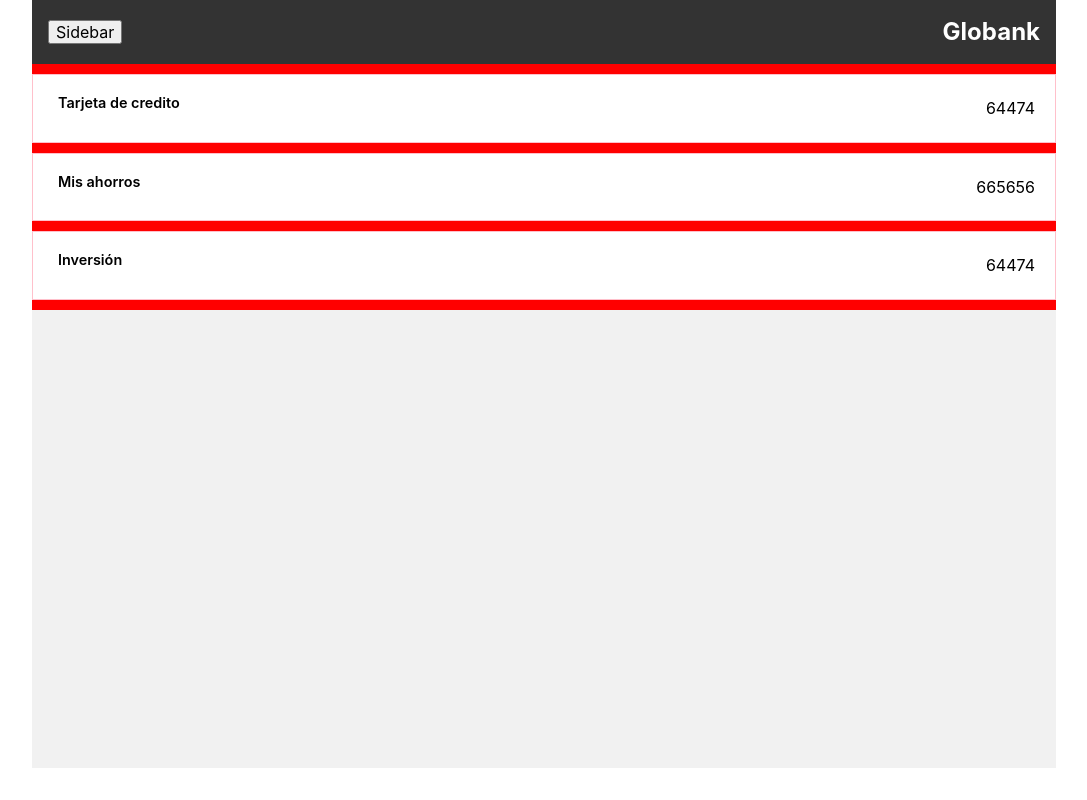
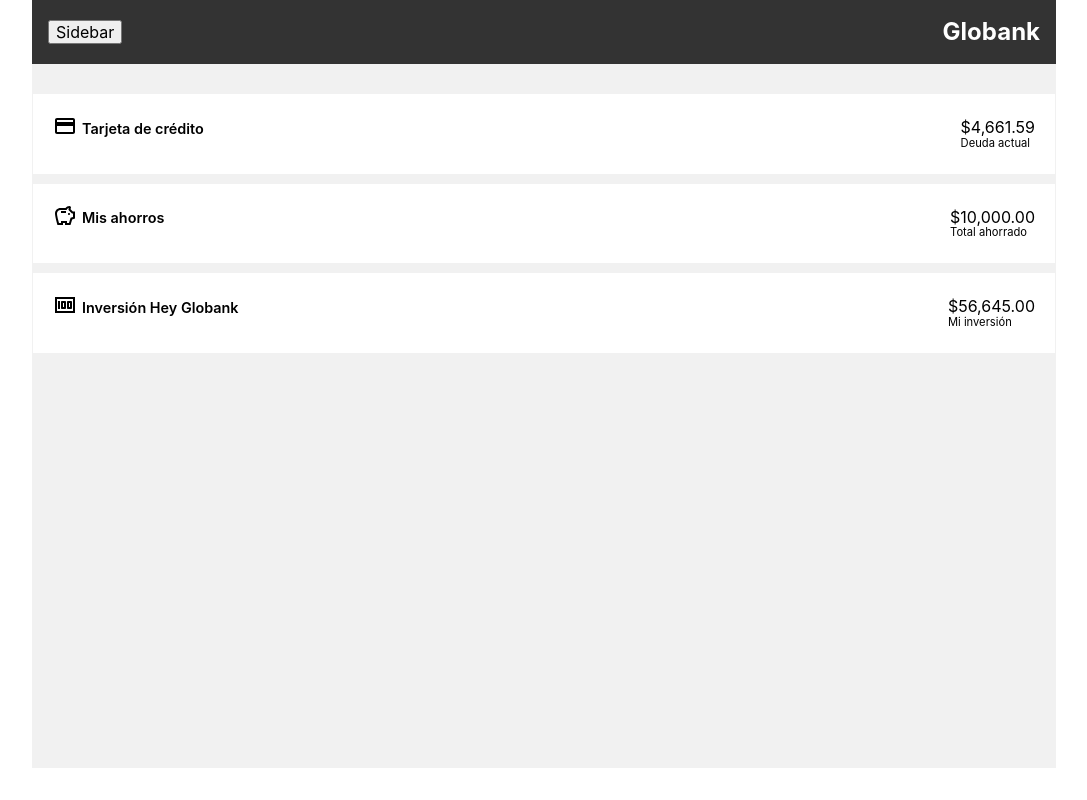
Before and after one commit to xcheckbox/globank, a React (Create React App) app: page / in a window 1280 px wide. Shown: the whole page, without its empty margins (96-1183 px from the left). Built offline with nearby package versions, Linux system fonts and the light colour scheme; data requests are answered from the project's data file.

Commit message:
dashboard has connected

```diff
--- /dev/null
+++ b/data/db.json
@@ -0,0 +1,80 @@
+{
+  "users": [
+    {
+      "id": 1,
+      "user": "Sergio PG",
+      "email": "sergio@gmail.com"
+    }
+  ],
+  "accounts": [
+    {
+      "id": 1,
+      "type": "checking_account",
+      "balance": 4661.59,
+      "label": "Tarjeta de crédito",
+      "description": "Deuda actual",
+      "actions": [
+        { "id": "1", "type": "update_account", "label": "Actualizar" }
+      ],
+      "account_detail": [
+        { "id": 1, "label": "Monto al vencimiento", "value": "$2555,555" },
+        { "id": 2, "label": "Plazo en días", "value": "7" },
+        { "id": 3, "label": "Interes neto", "value": "9.85% ($400.33)" },
+        { "id": 4, "label": "Interes bruto", "value": "10% ($420.33)" },
+        { "id": 5, "label": "ISR", "value": "0.15% ($8.02)" }
+      ],
+      "transactions": [
+        { "id": 1, "date": "2022-01-01", "description": "Product 1", "amount": -5000.00 },
+        { "id": 2, "date": "2022-02-01", "description": "Product 2", "amount": 5000.00 },
+        { "id": 3, "date": "2022-03-01", "description": "Product 3", "amount": 5000.00 },
+        { "id": 4, "date": "2022-04-01", "description": "Product 4", "amount": 5000.00 }
+      ]
+    },
+    {
+      "id": 1,
+      "type": "saving_account",
+      "balance": 10000,
+      "label": "Mis ahorros",
+      "description": "Total ahorrado",
+      "actions": [
+        { "id": "1", "type": "update_account", "label": "Actualizar" }
+      ],
+      "account_detail": [
+        { "id": 1, "label": "Monto al vencimiento", "value": "$2555,555" },
+        { "id": 2, "label": "Plazo en días", "value": "7" },
+        { "id": 3, "label": "Interes neto", "value": "9.85% ($400.33)" },
+        { "id": 4, "label": "Interes bruto", "value": "10% ($420.33)" },
+        { "id": 5, "label": "ISR", "value": "0.15% ($8.02)" }
+      ],
+      "transactions": [
+        { "id": 1, "date": "2022-01-01", "description": "Product 1", "amount": -5000 },
+        { "id": 2, "date": "2022-02-01", "description": "Product 2", "amount": 5000 },
+        { "id": 3, "date": "2022-03-01", "description": "Product 3", "amount": 5000 },
+        { "id": 4, "date": "2022-04-01", "description": "Product 4", "amount": 5000 }
+      ]
+    },
+    {
+      "id": 1,
+      "type": "investment_account",
+      "balance": 56645,
+      "label": "Inversión Hey Globank",
+      "description": "Mi inversión",
+      "actions": [
+        { "id": "1", "type": "update_account", "label": "Actualizar" }
+      ],
+      "account_detail": [
+        { "id": 1, "label": "Monto al vencimiento", "value": "$2555,555" },
+        { "id": 2, "label": "Plazo en días", "value": "7" },
+        { "id": 3, "label": "Interes neto", "value": "9.85% ($400.33)" },
+        { "id": 4, "label": "Interes bruto", "value": "10% ($420.33)" },
+        { "id": 5, "label": "ISR", "value": "0.15% ($8.02)" }
+      ],
+      "transactions": [
+        { "id": 1, "date": "2022-01-01", "description": "Product 1", "amount": -5000.00 },
+        { "id": 2, "date": "2022-02-01", "description": "Product 2", "amount": 5000.00 },
+        { "id": 3, "date": "2022-03-01", "description": "Product 3", "amount": 5000.00 },
+        { "id": 4, "date": "2022-04-01", "description": "Product 4", "amount": 5000.00 }
+      ]
+    }
+  ]
+}
--- a/package.json
+++ b/package.json
@@ -19,7 +19,8 @@
     "start": "react-scripts start",
     "build": "react-scripts build",
     "test": "react-scripts test",
-    "eject": "react-scripts eject"
+    "eject": "react-scripts eject",
+    "backend": "json-server --watch data/db.json --port=3001"
   },
   "eslintConfig": {
     "extends": [
@@ -38,5 +39,8 @@
       "last 1 firefox version",
       "last 1 safari version"
     ]
+  },
+  "devDependencies": {
+    "json-server": "^0.17.2"
   }
 }
--- a/src/components/molecules/AccountCard/index.js
+++ b/src/components/molecules/AccountCard/index.js
@@ -22,7 +22,7 @@
         </StyledAccountNumber>
         <StyledBalance>
           <Amount validate={validateAmount} amount={balance} />
-          {description && <p className='description'>Total ahorrado</p>}
+          {description && <p className='description'>{description}</p>}
         </StyledBalance>
       </Styler>
     </>
--- a/src/components/molecules/AccountCard/index.styled.js
+++ b/src/components/molecules/AccountCard/index.styled.js
@@ -7,7 +7,6 @@
   align-items: center;
   padding: 20px;
   margin: 10px 0;
-  border: 1px solid pink;
   cursor: pointer;
 `;
 
--- a/src/components/organisms/Accounts/index.js
+++ b/src/components/organisms/Accounts/index.js
@@ -1,9 +1,12 @@
 
-import React, { useState } from 'react';
+import React from 'react';
 import { useNavigate } from 'react-router-dom';
 import { AccountCard } from 'components/molecules/AccountCard';
+import { formatCurrency } from 'utils/formatCurrency';
+import { MdOutlineSavings, MdCreditCard, MdMoney, MdOutlineMonetizationOn } from "react-icons/md";
+import { StyledAccounts } from './index.styled';
 
-export const Accounts = () => {
+export const Accounts = ({ accounts }) => {
 
   const navigate = useNavigate();
 
@@ -11,25 +14,31 @@
     navigate(`/account/${id}`)
   }
 
+  const mapperIcon = {
+    'checking_account': <MdCreditCard />,
+    'saving_account': <MdOutlineSavings />,
+    'investment_account': <MdMoney />,
+  }
+
   return (
-    <div>
-      <AccountCard
-        title={'Tarjeta de credito'}
-        balance={'64474'}
-        onClick={() => handleNavigate('credit')}
-      />
+    <StyledAccounts>
+      {
+        accounts?.map((account) => {
 
-      <AccountCard
-        title={'Mis ahorros'}
-        balance={'665656'}
-        onClick={() => handleNavigate('saving')}
-      />
+          const { type, balance, label, description } = account;
 
-      <AccountCard
-        title={'Inversión'}
-        balance={'64474'}
-        onClick={() => handleNavigate('investment')}
-      />
-    </div>
+          return (
+            <AccountCard
+              key={type}
+              title={label}
+              balance={formatCurrency(balance)}
+              description={description}
+              Icon={mapperIcon[type]}
+              onClick={() => handleNavigate('credit')}
+            />
+          )
+        })
+      }
+    </StyledAccounts>
   )
 }
--- /dev/null
+++ b/src/components/organisms/Accounts/index.styled.js
@@ -0,0 +1,6 @@
+import styled from 'styled-components';
+
+export const StyledAccounts = styled.div`
+  margin-top: 30px;
+  padding: 0 1px;
+`;
--- /dev/null
+++ b/src/hooks/useFetch.js
@@ -0,0 +1,45 @@
+import { useEffect, useState } from "react";
+
+export const useFetch = (url) => {
+  const [state, setState] = useState({
+    data: null,
+    isLoading: true,
+    hasError: null
+  })
+
+  const fetchData = async () => {
+
+    setState({
+      ...state,
+      isLoading: true
+    })
+
+    try {
+      const response = await fetch(url);
+      const data = await response.json();
+
+      setState({
+        data,
+        isLoading: false,
+        hasError: null
+      })
+
+    } catch (error) {
+      setState({
+        ...state,
+        hasError: true
+      })
+    }
+  }
+
+  useEffect(() => {
+    fetchData()
+  }, [url])
+
+
+  return {
+    data: state.data,
+    isLoading: state.isLoading,
+    hasError: state.hasError
+  }
+}
--- a/src/pages/DashboardPage/DashboardPage.js
+++ b/src/pages/DashboardPage/DashboardPage.js
@@ -4,7 +4,7 @@
 
 const DashboardPage = () => {
   return (
-    <div style={{ backgroundColor: 'red' }}>
+    <div>
       <div className='dashboard-container'>
         <Dashboard />
       </div>
--- a/src/pages/DashboardPage/index.js
+++ b/src/pages/DashboardPage/index.js
@@ -4,14 +4,18 @@
 import { Navbar } from 'shared/Navbar';
 import { Sidebar } from 'shared/SideBar/Sidebar';
 import styled from 'styled-components';
+import { useFetch } from 'hooks/useFetch';
 
 export const Dashboard = () => {
 
+  const API_URL = process.env.REACT_APP_API_URL;
   const [isOpenSidebar, setIsOpenSidebar] = useState(false);
 
   const handleSidebar = () => {
     setIsOpenSidebar(!isOpenSidebar)
   }
+
+  const { isLoading, data } = useFetch(`${API_URL}/accounts`);
 
   return (
     <div>
@@ -21,7 +25,7 @@
         <Sidebar isOpen={isOpenSidebar} handleSidebar={handleSidebar} />
       </Navbar>
 
-      <Accounts />
+      <Accounts accounts={data} />
     </div>
   )
 }
--- /dev/null
+++ b/src/utils/formatCurrency.js
@@ -0,0 +1,7 @@
+
+export const formatCurrency = (amount, currency = 'USD') => {
+  const options = { style: 'currency', currency }
+  const numberFormated = new Intl.NumberFormat('en-US', options);
+
+  return numberFormated.format(amount);
+}
```
Also changed, not shown: 2 other files (tests, documents, lock files or other folders).
